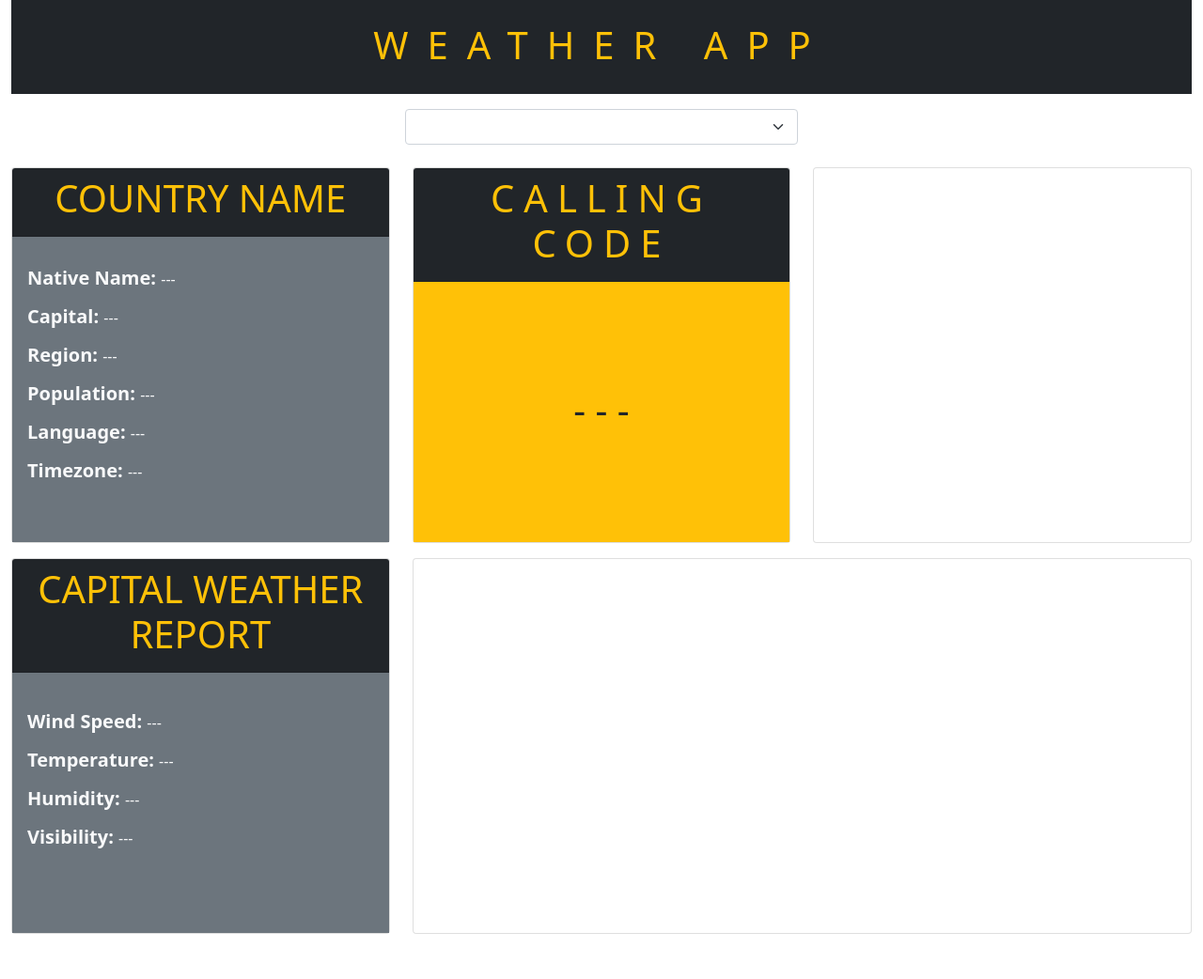
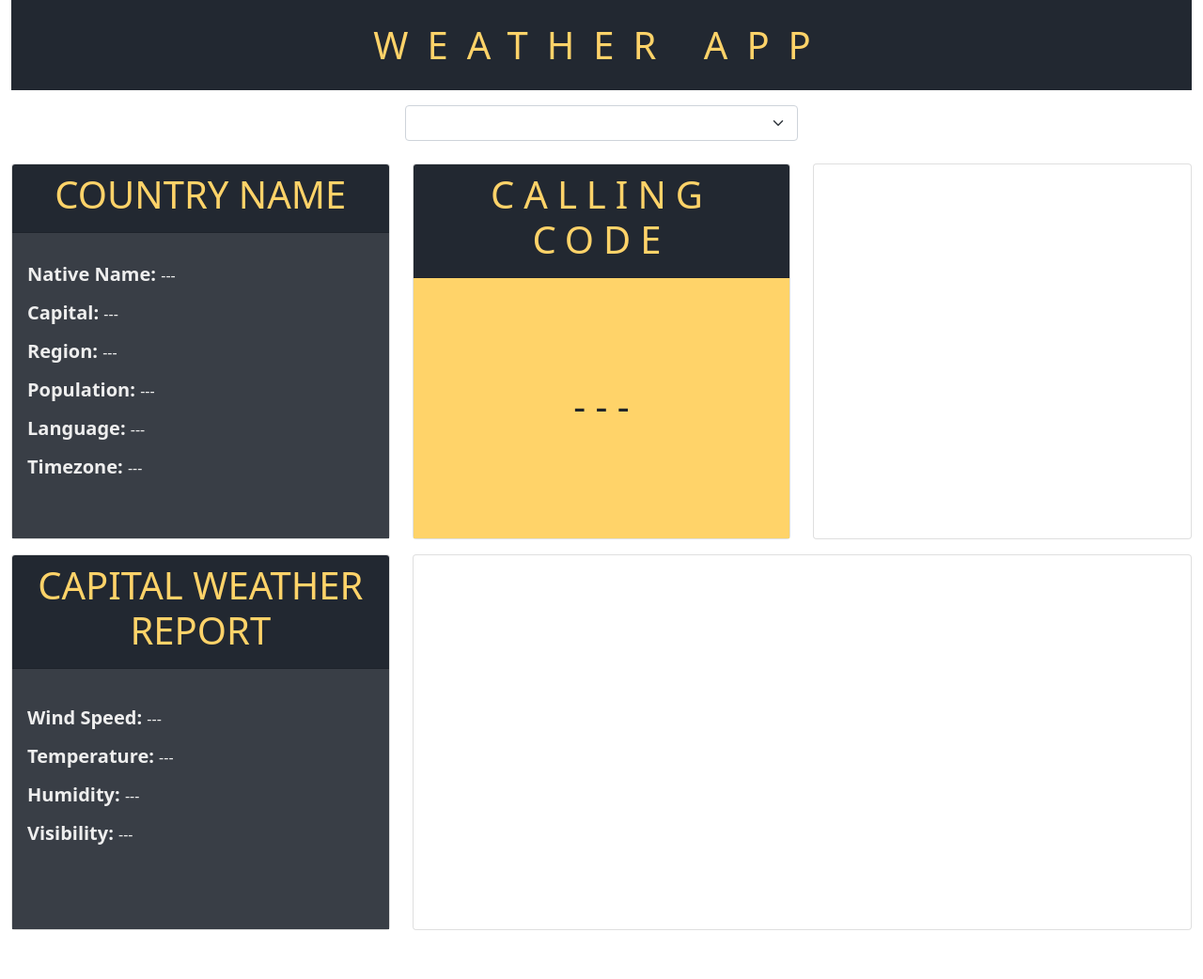
Before and after one commit to MajidKhor21/weather-app, a plain HTML site: page index.html in a window 1280 px wide. Shown: the whole page at 94% size. Drawn offline with nearby package versions, Linux system fonts and the light colour scheme; no server answers.

Commit message:
edit colors - final edition

```diff
--- a/assets/main.js
+++ b/assets/main.js
@@ -11,8 +11,8 @@ $(document).ready(function () {
     $("#all_country").change(function () {
       let index = $("#all_country option:selected").index();
       $("#country-name").html(country[index - 1].name);
-      $(".textColor").removeClass("text-light");
-      $(".textColor").addClass("text-warning");
+      $(".textColor").removeClass("txt-light");
+      $(".textColor").addClass("txt-warning");
       $("#country-nativeName").html(country[index - 1].nativeName);
       $("#country-capital").html(country[index - 1].capital);
       let region =
--- a/assets/style.css
+++ b/assets/style.css
@@ -10,3 +10,23 @@
 .callingCode {
   letter-spacing: 10px;
 }
+
+.bcolor-dark {
+  background-color: #222831 !important;
+}
+
+.bcolor-secondary {
+  background-color: #393e46 !important;
+}
+
+.txt-warning {
+  color: #ffd369 !important;
+}
+
+.bcolor-warning {
+  background-color: #ffd369 !important;
+}
+
+.txt-light {
+  color: #eeeeee !important;
+}
--- a/index.html
+++ b/index.html
@@ -5,19 +5,19 @@
     <meta http-equiv="X-UA-Compatible" content="IE=edge" />
     <meta name="viewport" content="width=device-width, initial-scale=1.0" />
     <title>Weather Application</title>
+    <link rel="stylesheet" href="./assets/style.css">
     <link
       href="https://cdn.jsdelivr.net/npm/bootstrap@5.0.0-beta2/dist/css/bootstrap.min.css"
       rel="stylesheet"
       integrity="sha384-BmbxuPwQa2lc/FVzBcNJ7UAyJxM6wuqIj61tLrc4wSX0szH/Ev+nYRRuWlolflfl"
       crossorigin="anonymous"
     />
-    <link rel="stylesheet" href="./assets/style.css">
   </head>
   <body>
     <div class="container-fluid">
       <div
-        class="bg-dark h-75 text-center m-auto mb-3 header">
-        <h1 class="text-warning p-4">WEATHER APP</h1>
+        class="bcolor-dark h-75 text-center m-auto mb-3 header">
+        <h1 class="txt-warning p-4">WEATHER APP</h1>
       </div>
       <div class="col-md-4 mx-auto mb-2">
         <select class="form-select" id="all_country"></select>
@@ -27,30 +27,30 @@
         <div class="mt-3 col-12 col-md-6 col-lg-4">
           <div class="col">
             <div class="card h-400">
-              <div class="card-header bg-dark">
-                <h1 id="country-name" class="text-warning text-center">
+              <div class="card-header bcolor-dark">
+                <h1 id="country-name" class="txt-warning text-center">
                   COUNTRY NAME
                 </h1>
               </div>
-              <div class="card-body bg-secondary">
+              <div class="card-body bcolor-secondary ">
                 <p class="card-text">
                   <div class="mb-3">
-                    <h5 class="d-inline fw-bold textColor text-light">Native Name: &#32;</h5><p class="d-inline text-light" id="country-nativeName">---</p>
+                    <h5 class="d-inline fw-bold textColor txt-light">Native Name: &#32;</h5><p class="d-inline txt-light" id="country-nativeName">---</p>
                   </div>
                   <div class="mb-3">
-                    <h5 class="d-inline fw-bold textColor text-light">Capital: &#32;</h5><p class="d-inline text-light" id="country-capital">---</p>
+                    <h5 class="d-inline fw-bold textColor txt-light">Capital: &#32;</h5><p class="d-inline txt-light" id="country-capital">---</p>
                   </div>
                   <div class="mb-3">
-                    <h5 class="d-inline fw-bold textColor text-light">Region: &#32;</h5><p class="d-inline text-light" id="country-region">---</p>
+                    <h5 class="d-inline fw-bold textColor txt-light">Region: &#32;</h5><p class="d-inline txt-light" id="country-region">---</p>
                   </div>
                   <div class="mb-3">
-                    <h5 class="d-inline fw-bold textColor text-light">Population: &#32;</h5><p class="d-inline text-light" id="country-population">---</p>
+                    <h5 class="d-inline fw-bold textColor txt-light">Population: &#32;</h5><p class="d-inline txt-light" id="country-population">---</p>
                   </div>
                   <div class="mb-3">
-                    <h5 class="d-inline fw-bold textColor text-light">Language: &#32;</h5><p class="d-inline text-light" id="country-language">---</p>
+                    <h5 class="d-inline fw-bold textColor txt-light">Language: &#32;</h5><p class="d-inline txt-light" id="country-language">---</p>
                   </div>
                   <div class="mb-3">
-                    <h5 class="d-inline fw-bold textColor text-light">Timezone: &#32;</h5><p class="d-inline text-light" id="country-timeZone">---</p>
+                    <h5 class="d-inline fw-bold textColor txt-light">Timezone: &#32;</h5><p class="d-inline txt-light" id="country-timeZone">---</p>
                   </div>
 
                 </p>
@@ -61,15 +61,15 @@
         <div class="mt-3 col-12 col-md-6 col-lg-4">
           <div class="col">
             <div class="card h-400">
-              <div class="card-header bg-dark">
+              <div class="card-header bcolor-dark">
                 <h1
-                  class="text-center text-warning callingCode"
+                  class="text-center txt-warning callingCode"
 
                 >
                   CALLING CODE
                 </h1>
               </div>
-              <div class="card-body bg-warning">
+              <div class="card-body bcolor-warning">
                 <div class="text-center">
                   <h1 class="" id="calling-code" style="margin-top: 6rem !important;">- - -</h1>
                 </div>
@@ -87,25 +87,25 @@
         <div class="mt-3 col-12 col-md-6 col-lg-4">
           <div class="col">
             <div class="card h-400">
-              <div class="card-header bg-dark">
-                <h1 class="text-warning text-center">CAPITAL WEATHER REPORT</h1>
+              <div class="card-header bcolor-dark">
+                <h1 class="txt-warning text-center">CAPITAL WEATHER REPORT</h1>
               </div>
-              <div class="card-body bg-secondary">
+              <div class="card-body bcolor-secondary">
                 <div class="weather-image text-center">
                   <img src="" alt="" width="16%"  id="weather-img" />
-                  <div class="weather-description text-light"></div>
+                  <div class="weather-description txt-light"></div>
                 </div>
                 <div class="mb-3">
-                  <h5 class="d-inline fw-bold textColor text-light">Wind Speed: &#32;</h5><p class="d-inline text-light" id="weather-windSpeed">---</p>
+                  <h5 class="d-inline fw-bold textColor txt-light">Wind Speed: &#32;</h5><p class="d-inline txt-light" id="weather-windSpeed">---</p>
                 </div>
                 <div class="mb-3">
-                  <h5 class="d-inline fw-bold textColor text-light">Temperature: &#32;</h5><p class="d-inline text-light" id="weather-temperature">---</p>
+                  <h5 class="d-inline fw-bold textColor txt-light">Temperature: &#32;</h5><p class="d-inline txt-light" id="weather-temperature">---</p>
                 </div>
                 <div class="mb-3">
-                  <h5 class="d-inline fw-bold textColor text-light">Humidity: &#32;</h5><p class="d-inline text-light" id="weather-humidity">---</p>
+                  <h5 class="d-inline fw-bold textColor txt-light">Humidity: &#32;</h5><p class="d-inline txt-light" id="weather-humidity">---</p>
                 </div>
                 <div class="mb-3">
-                  <h5 class="d-inline fw-bold textColor text-light">Visibility: &#32;</h5><p class="d-inline text-light" id="weather-visibility">---</p>
+                  <h5 class="d-inline fw-bold textColor txt-light">Visibility: &#32;</h5><p class="d-inline txt-light" id="weather-visibility">---</p>
                 </div>
 
               </div>
```
